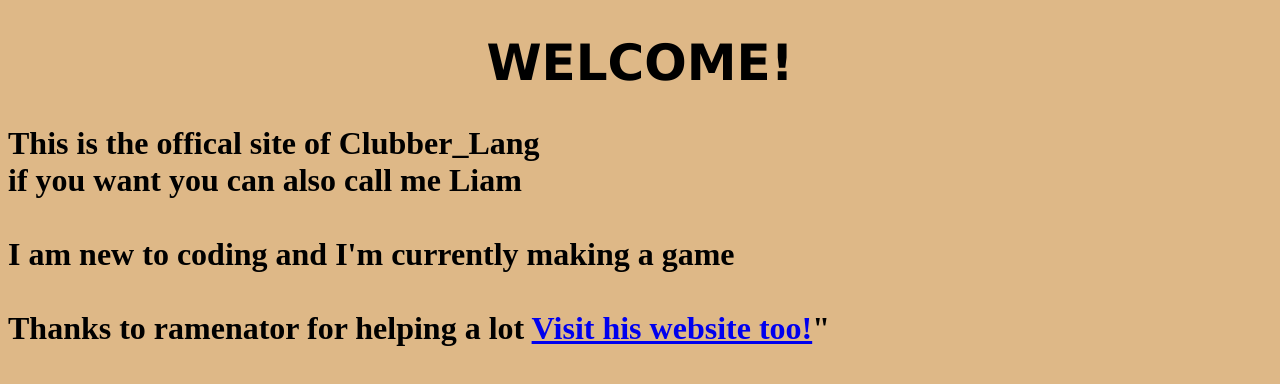
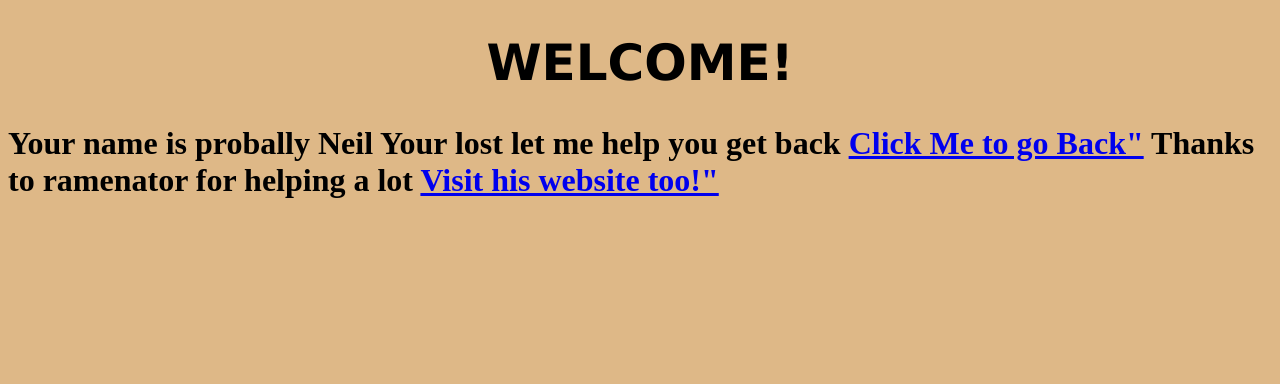
Before and after one commit to clubber-lang1234/clubber-lang1234.github.io, a plain HTML site: page index.html in a window 1280 px wide. Drawn offline with Linux system fonts and the light colour scheme.

Commit message:
Update index.html

```diff
--- a/index.html
+++ b/index.html
@@ -3,13 +3,10 @@
 <body style="background-color:#DEB887;">
 
 <h1 style="text-align:center; font-family:verdana;font-size:50px;"> WELCOME!<h1>
-<p1 style="text-align:center;"> This is the offical site of Clubber_Lang  <br>
+   <p1 style="text-align:center;"> Your name is probally Neil </p1>
+   <p2 style="text-algin:center;"> Your lost let me help you get back </p2>
+   <a href="google.com"> Click Me to go Back"</a>
 
-<p2> if you want you can also call me Liam <p2>
-<br> <br>
-<p3 style="text-align:center;"> I am new to coding and I'm currently making a game<p3>
-<br>
-<br>
 
 <p4 style="text-align:center;"> Thanks to ramenator for helping a lot<p4>
-   <a href=" href="https://the-ramenator.github.io/">Visit his website too!</a>"</a>
+   <a href=" href="https://the-ramenator.github.io/">Visit his website too!"</a>
```
